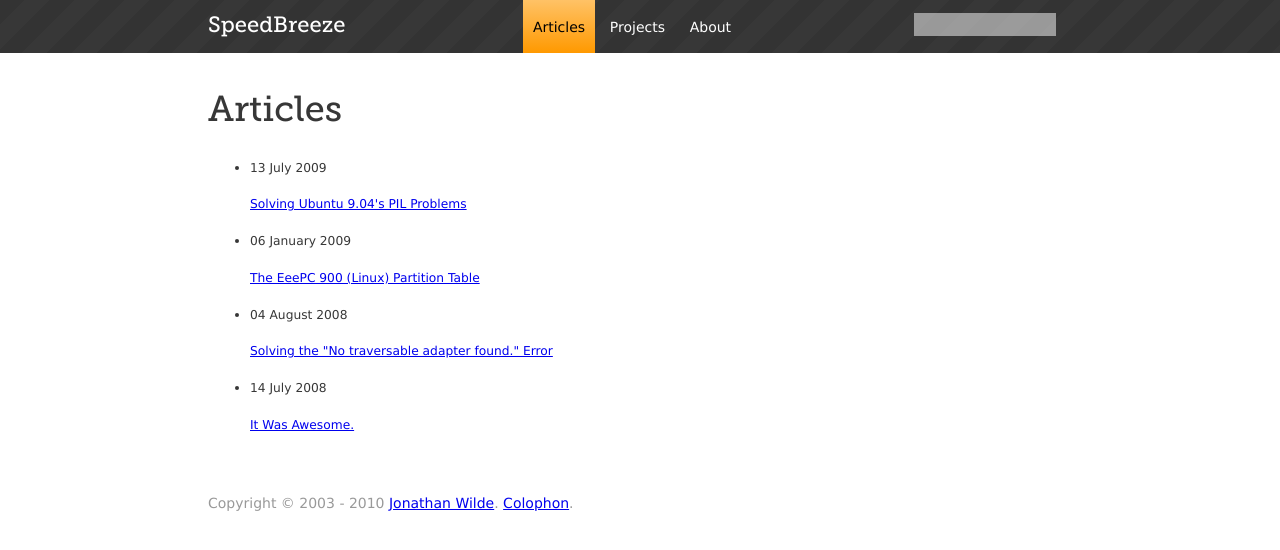
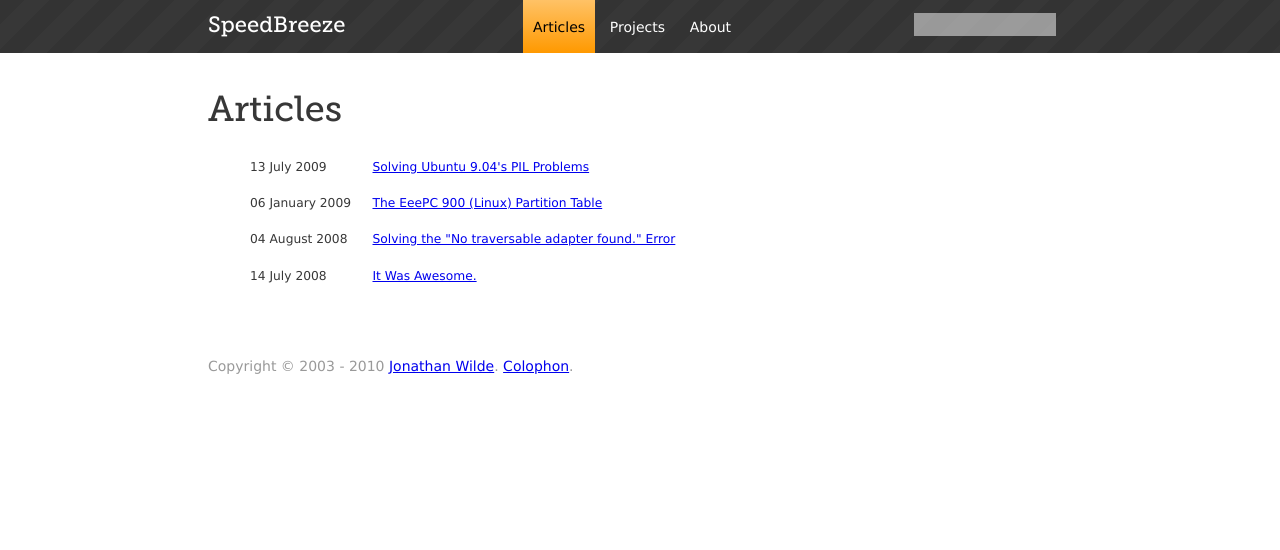
Before and after one commit to hellojwilde/hellojwilde.github.io, a Jekyll site: the page built from articles.html, in a window 1280 px wide. Shown: the top 550 px of the page. Built offline with Jekyll 4.4.1, drawn with Linux system fonts in a browser that asks for light colours; comment, search, counter and statistics services are not loaded.

Commit message:
Added styling for the archive page.

```diff
--- a/stylesheets/screen.css
+++ b/stylesheets/screen.css
@@ -577,24 +577,41 @@ body.entry .entry-image-row .i3 {
   margin-right: 2em;
 }
 
+/* line 107, ../src/modules/_entries.scss */
+.micro {
+  list-style: none;
+  overflow: auto;
+  margin: 0;
+}
+/* line 112, ../src/modules/_entries.scss */
+.micro .entry-meta {
+  display: none;
+}
+
 /* | Notebook, Tablet Skin  - - - - - - - - - - - - - - - - - - - - - - - - - */
 @media (min-width: 35em) {
-  /* line 110, ../src/modules/_entries.scss */
+  /* line 120, ../src/modules/_entries.scss */
   #content {
     padding: 0;
   }
 
-  /* line 115, ../src/modules/_entries.scss */
+  /* line 125, ../src/modules/_entries.scss */
   body.entry .entry-header {
     padding: 2.45em 0 1.3em;
   }
-  /* line 118, ../src/modules/_entries.scss */
+  /* line 128, ../src/modules/_entries.scss */
   body.entry .entry-header .entry-meta {
     margin-bottom: 0;
   }
-  /* line 119, ../src/modules/_entries.scss */
+  /* line 129, ../src/modules/_entries.scss */
   body.entry .entry-header .entry-meta p {
     text-align: right;
+  }
+
+  /* line 137, ../src/modules/_entries.scss */
+  .micro .entry-date {
+    float: left;
+    width: 10em;
   }
 }
 
```
